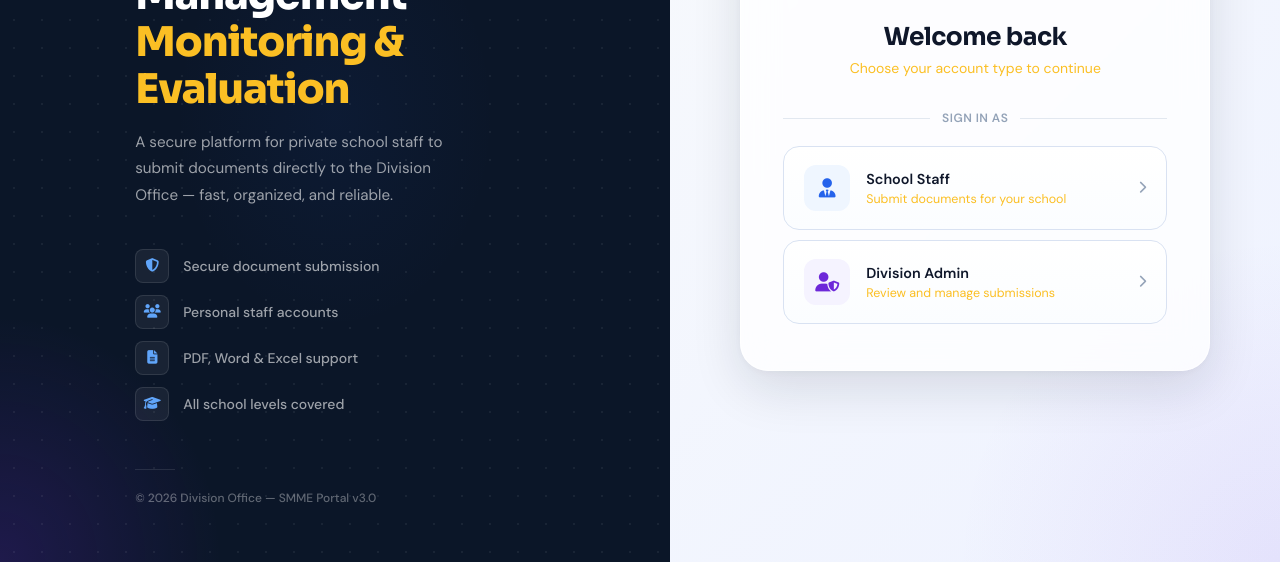
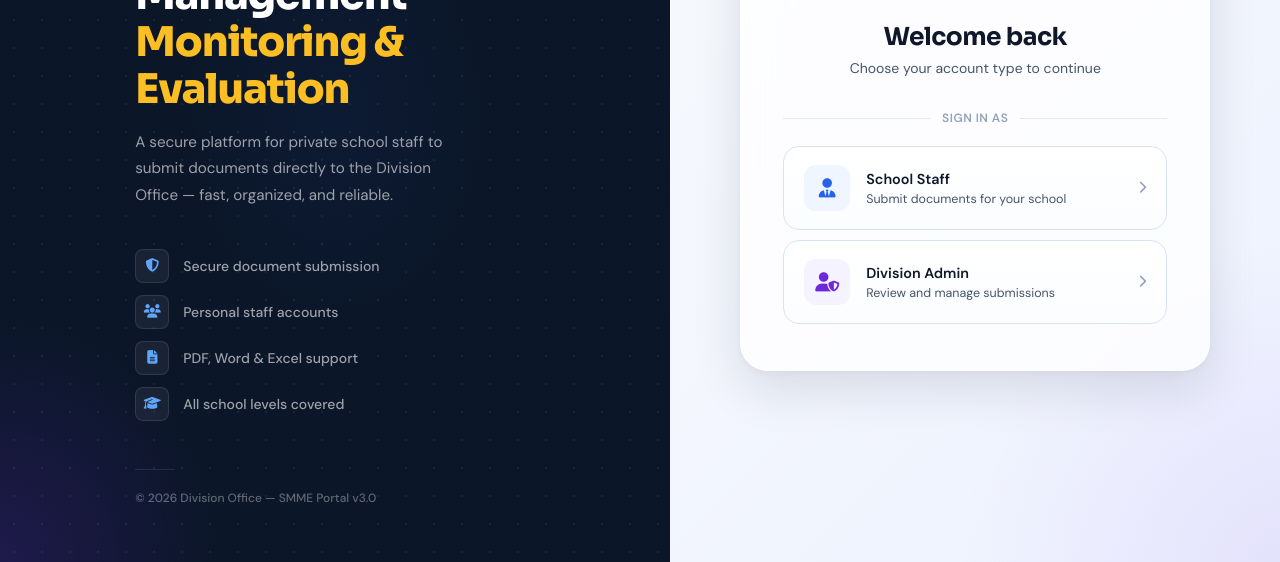
Before and after one commit to noone123-qeqwe/School-Management-Monitoing-Evaluation, a website: page codes/html/login.html in a window 1280 px wide. Shown: the part 330-892 px from the top of the page. Drawn offline with Linux system fonts and the light colour scheme.

Commit message:
Update login.css

```diff
--- a/codes/css/login.css
+++ b/codes/css/login.css
@@ -30,9 +30,9 @@
 
   /* Text */
   --text:        #0F172A;
-  --text-2:      #FBBF24;
+  --text-2:      #475569;
   --text-3:      #94A3B8;
-  --text-inv:    rgba(251, 191, 36);
+  --text-inv:    rgba(255,255,255,.92);
   --text-inv-2:  rgba(255,255,255,.6);
   --text-inv-3:  rgba(255,255,255,.35);
 
```
